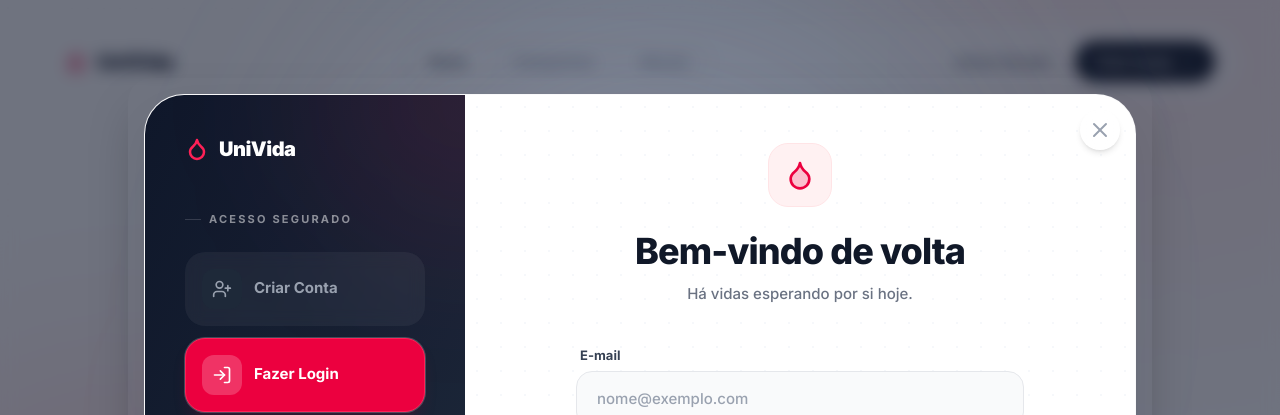
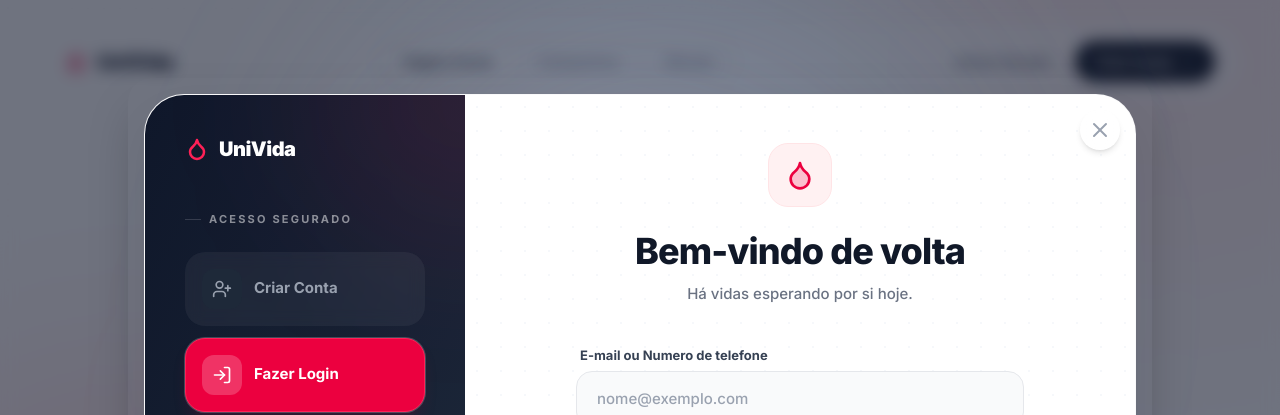
Before and after one commit to GracianoNetoo/helpblood-project, a Vue app: page / in a window 1280 px wide. Both pictures are taken after a click on the button "Iniciar Sessão". Shown: the top 415 px of the page. Built offline with nearby package versions, Linux system fonts and the light colour scheme.

Commit message:
fix: atualizar rótulos de entrada para incluir número de telefone

```diff
--- a/src/components/AuthContainer.vue
+++ b/src/components/AuthContainer.vue
@@ -105,7 +105,7 @@ watch(
 
                         <div class="space-y-5">
                             <div>
-                                <label class="block text-[13px] font-bold text-gray-700 mb-1.5 ml-1">E-mail</label>
+                                <label class="block text-[13px] font-bold text-gray-700 mb-1.5 ml-1">E-mail ou Numero de telefone</label>
                                 <input type="email" placeholder="nome@exemplo.com" class="w-full bg-gray-50 border border-gray-200 text-gray-900 text-[15px] rounded-2xl px-5 py-4 focus:outline-none focus:ring-2 focus:ring-rose-500/20 focus:border-rose-500 transition-all placeholder:text-gray-400 font-medium" />
                             </div>
                             <div>
@@ -139,12 +139,12 @@ watch(
 
                         <div class="space-y-5">
                             <div>
-                                <label class="block text-[13px] font-bold text-gray-700 mb-1.5 ml-1">E-mail Registado</label>
+                                <label class="block text-[13px] font-bold text-gray-700 mb-1.5 ml-1">E-mail ou Numero de telefone Registado</label>
                                 <input type="email" placeholder="nome@exemplo.com" class="w-full bg-gray-50 border border-gray-200 text-gray-900 text-[15px] rounded-2xl px-5 py-4 focus:outline-none focus:ring-2 focus:ring-blue-500/20 focus:border-blue-500 transition-all placeholder:text-gray-400 font-medium" />
                             </div>
 
                             <button @click="abaAtiva = 'login'" class="w-full bg-blue-600 hover:bg-blue-700 text-white px-6 py-4 rounded-2xl font-bold text-[15px] shadow-[0_4px_14px_rgba(37,99,235,0.2)] transition-all hover:-translate-y-0.5 mt-4 flex justify-center items-center gap-2">
-                                Enviar Email de Recuperação
+                                Enviar Codigo de Recuperação
                             </button>
                         </div>
 
--- a/src/components/Header.vue
+++ b/src/components/Header.vue
@@ -40,7 +40,7 @@ onUnmounted(() => {
 
                 <!-- Desktop Navigation Items -->
                 <div class="hidden md:flex items-center gap-1 bg-gray-100/50 p-1 rounded-full border border-gray-200/50">
-                    <a href="#home" @click="activeLink = 'home'" :class="activeLink === 'home' ? 'text-gray-900 bg-white shadow-sm border-gray-200/30' : 'text-gray-500 hover:text-gray-900 hover:bg-white/50 border-transparent'" class="px-5 py-2 rounded-full text-[14px] font-semibold border transition-all">Home</a>
+                    <a href="#home" @click="activeLink = 'home'" :class="activeLink === 'home' ? 'text-gray-900 bg-white shadow-sm border-gray-200/30' : 'text-gray-500 hover:text-gray-900 hover:bg-white/50 border-transparent'" class="px-5 py-2 rounded-full text-[14px] font-semibold border transition-all">Pagina Inicial</a>
                     <a href="#campanhas" @click="activeLink = 'campanhas'" :class="activeLink === 'campanhas' ? 'text-gray-900 bg-white shadow-sm border-gray-200/30' : 'text-gray-500 hover:text-gray-900 hover:bg-white/50 border-transparent'" class="px-5 py-2 rounded-full text-[14px] font-semibold border transition-all">Campanhas</a>
                     <a href="#missao" @click="activeLink = 'missao'" :class="activeLink === 'missao' ? 'text-gray-900 bg-white shadow-sm border-gray-200/30' : 'text-gray-500 hover:text-gray-900 hover:bg-white/50 border-transparent'" class="px-5 py-2 rounded-full text-[14px] font-semibold border transition-all">Missão</a>
                 </div>
```
